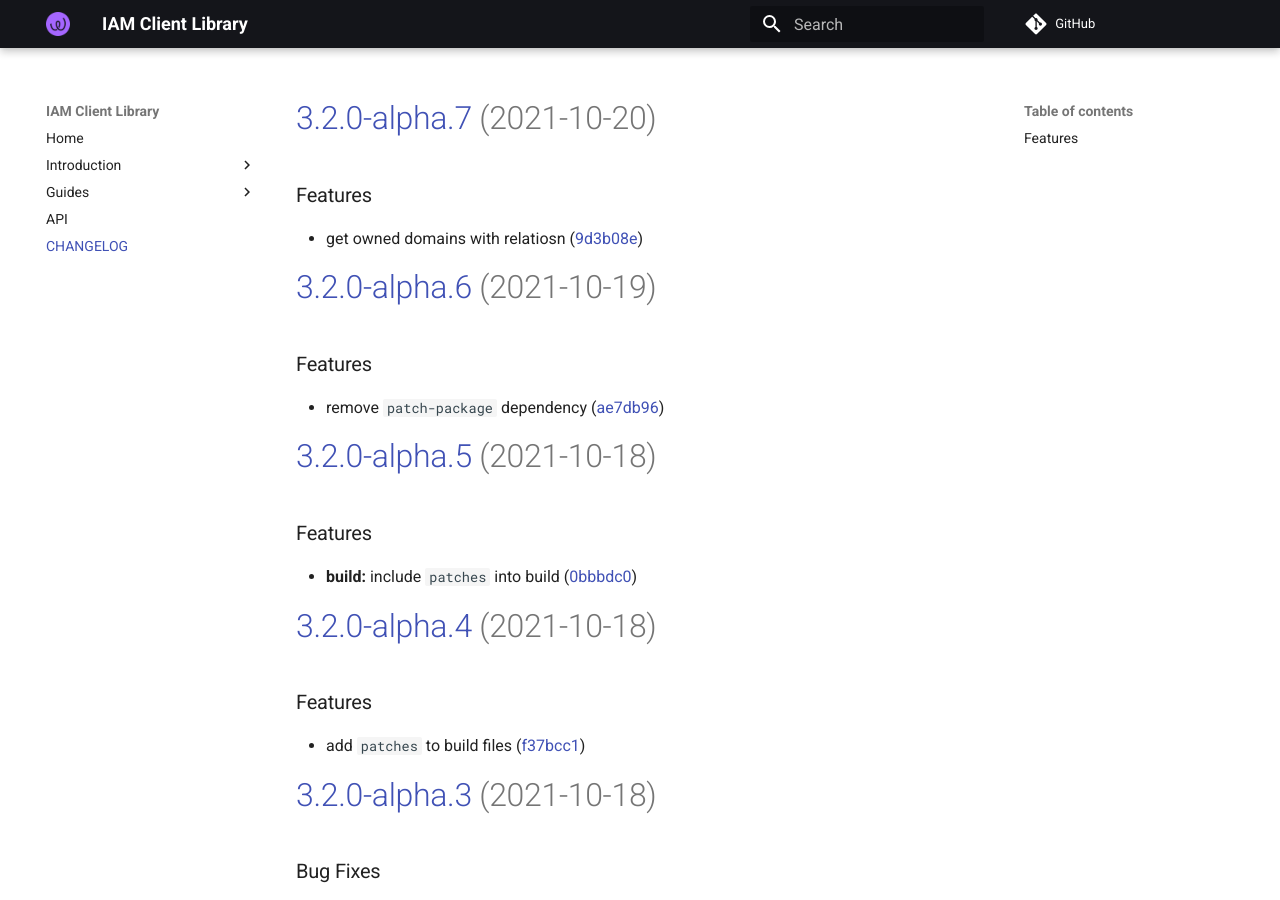
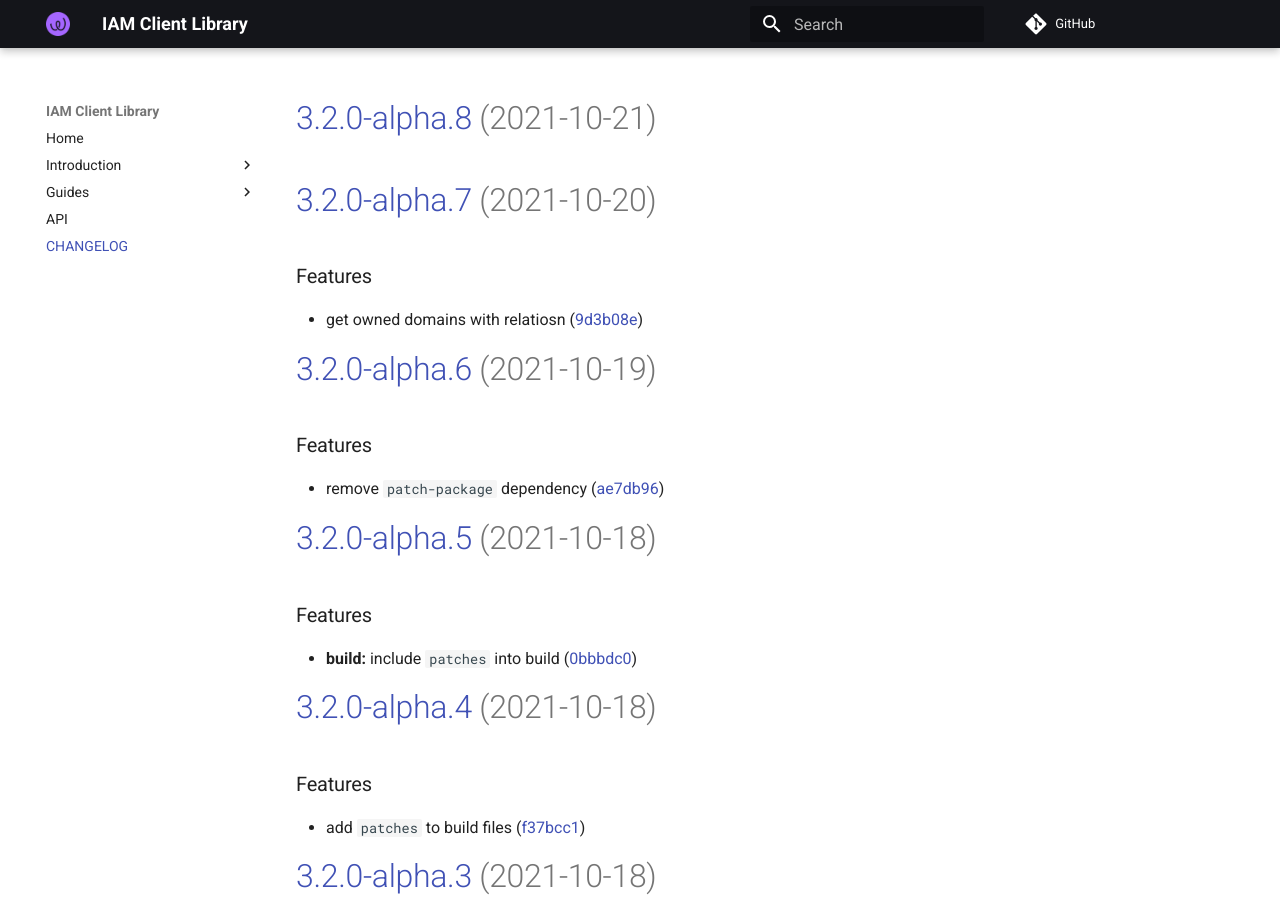
Before and after one commit to energywebfoundation/iam-client-lib, an MkDocs documentation site: the page built from docs/CHANGELOG.md, in a window 1280 px wide and 900 px high. Built offline with MkDocs 1.6.1 and Material for MkDocs 9.7.7, drawn with Linux system fonts in a browser that asks for light colours; comment, search, counter and statistics services are not loaded.

Commit message:
chore(release): 3.2.0-alpha.8 [skip ci]
# [3.2.0-alpha.8](https://github.com/energywebfoundation/iam-client-lib/compare/v3.2.0-alpha.7...v3.2.0-alpha.8) (2021-10-21)

```diff
--- a/docs/CHANGELOG.md
+++ b/docs/CHANGELOG.md
@@ -1,3 +1,5 @@
+# [3.2.0-alpha.8](https://github.com/energywebfoundation/iam-client-lib/compare/v3.2.0-alpha.7...v3.2.0-alpha.8) (2021-10-21)
+
 # [3.2.0-alpha.7](https://github.com/energywebfoundation/iam-client-lib/compare/v3.2.0-alpha.6...v3.2.0-alpha.7) (2021-10-20)
 
 
--- a/package.json
+++ b/package.json
@@ -1,6 +1,6 @@
 {
     "name": "iam-client-lib",
-    "version": "3.2.0-alpha.7",
+    "version": "3.2.0-alpha.8",
     "description": "Library for Decentralized Identity and Access Management",
     "main": "dist/iam-client-lib.js",
     "module": "dist/iam-client-lib.esm.js",
```
